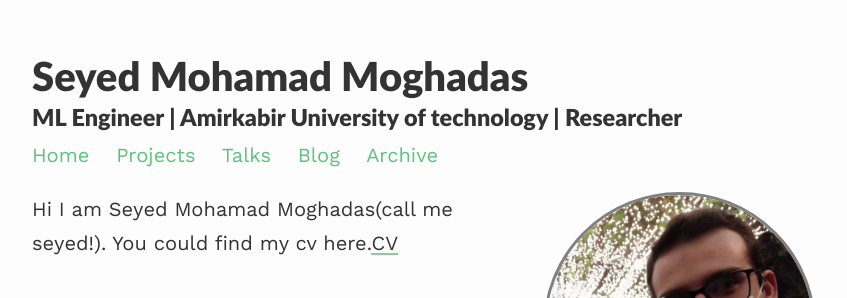
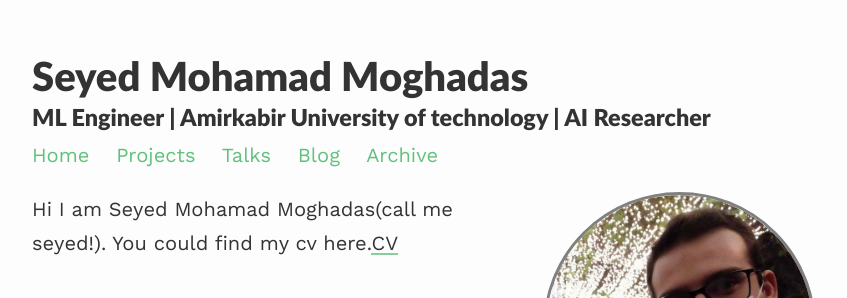
Before and after one commit to moghadas76/moghadas76.github.io, a Jekyll site: the page built from index.md, in a window 1280 px wide. Shown: the top 298 px of the page, without its empty margins (208-1055 px from the left). Built offline with Jekyll 4.4.1, drawn with Linux system fonts in a browser that asks for light colours; nearby versions of some CDN libraries; part of the change alters nothing that is shown.

```diff
--- a/_config.yml
+++ b/_config.yml
@@ -1,7 +1,7 @@
 ### your site title here
 
 title: Seyed Mohamad Moghadas
-description: ML Engineer | Amirkabir University of technology | Researcher
+description: ML Engineer | Amirkabir University of technology | AI Researcher
 
 baseurl: / #name of GitHub repository
 url: "" #custom url to be used instead of GitHub repository
@@ -18,10 +18,10 @@ paginate_path: /blog/page:num/
 
 # Social media links in footer
 facebook: "#"
-twitter: "#"
-linkedin: "#"
+twitter: "mmoghadas"
+linkedin: "mohamad-moghadas-61735a57"
 github: "moghadas76"
-researchgate: "#"
+researchgate: "Seyed-Moghadas-2"
 orcid: "#"
 
 highlighter: rouge
```
